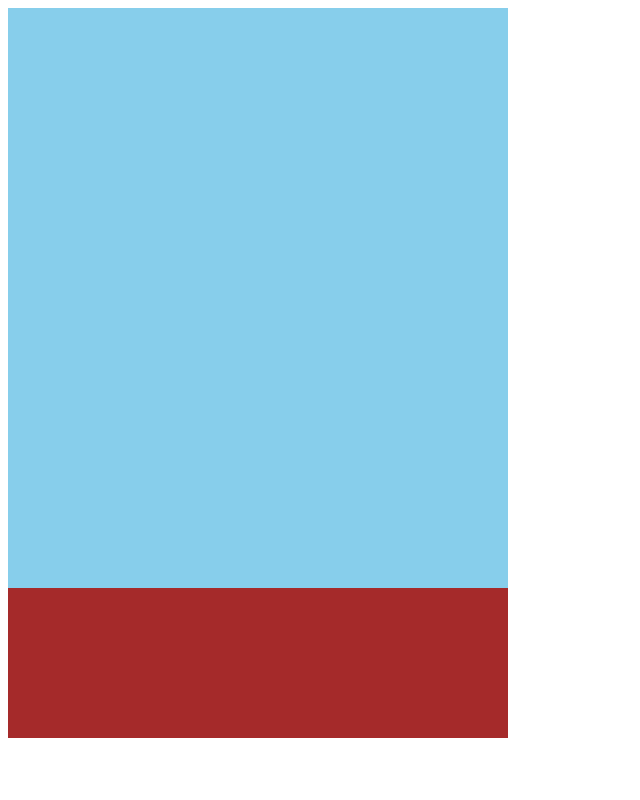
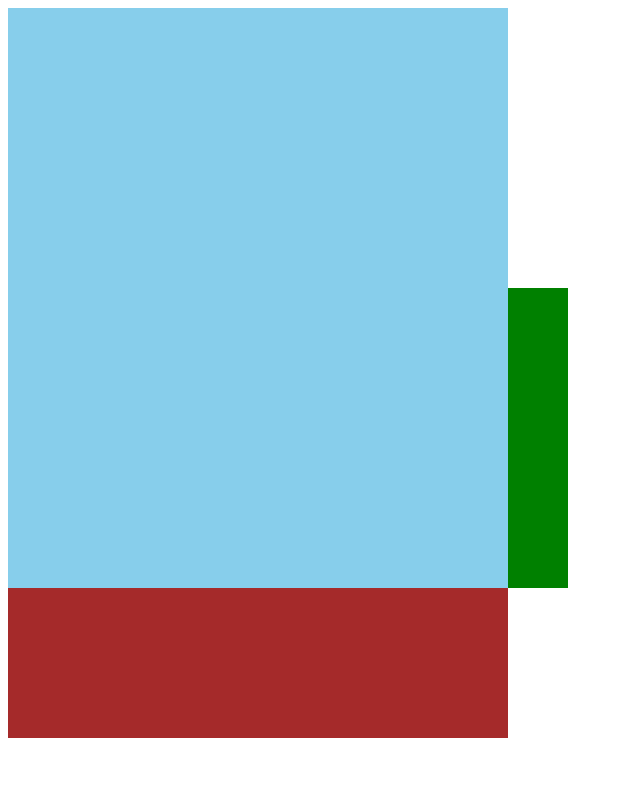
Before and after one commit to davey4/flappy-bird, a plain HTML site: page index.html in a window 1280 px wide. Shown: the top 800 px of the page, without its empty margins (0-640 px from the left). Drawn offline with Linux system fonts and the light colour scheme.

Commit message:
initial obstacle creation

```diff
--- a/app.js
+++ b/app.js
@@ -14,9 +14,27 @@ document.addEventListener("DOMContentLoaded", () => {
   }
   letTimerId = setInterval(startGame, 20);
 
+  function control(e) {
+    if (e.keyCode === 32) {
+      jump();
+    }
+  }
+
   function jump() {
-    birdBottom += 50;
+    if (birdBottom < 500) birdBottom += 50;
     bird.style.bottom = birdBottom + "px";
+    console.log(birdBottom);
   }
-  document.addEventListener("keyup", jump);
+  document.addEventListener("keyup", control);
+
+  function generateObstacle() {
+    let obstacleLeft = 500;
+    let obstacleBottom = 150;
+    const obstacle = document.createElement("div");
+    obstacle.classList.add("obstacle");
+    gameDisplay.appendChild(obstacle);
+    obstacle.style.left = obstacleLeft + "px";
+    obstacle.style.bottom = obstacleBottom + "px";
+  }
+  generateObstacle();
 });
--- a/style.css
+++ b/style.css
@@ -25,3 +25,10 @@
   width: 60px;
   height: 45px;
 }
+
+.obstacle {
+  background-color: green;
+  width: 60px;
+  height: 300px;
+  position: absolute;
+}
```
